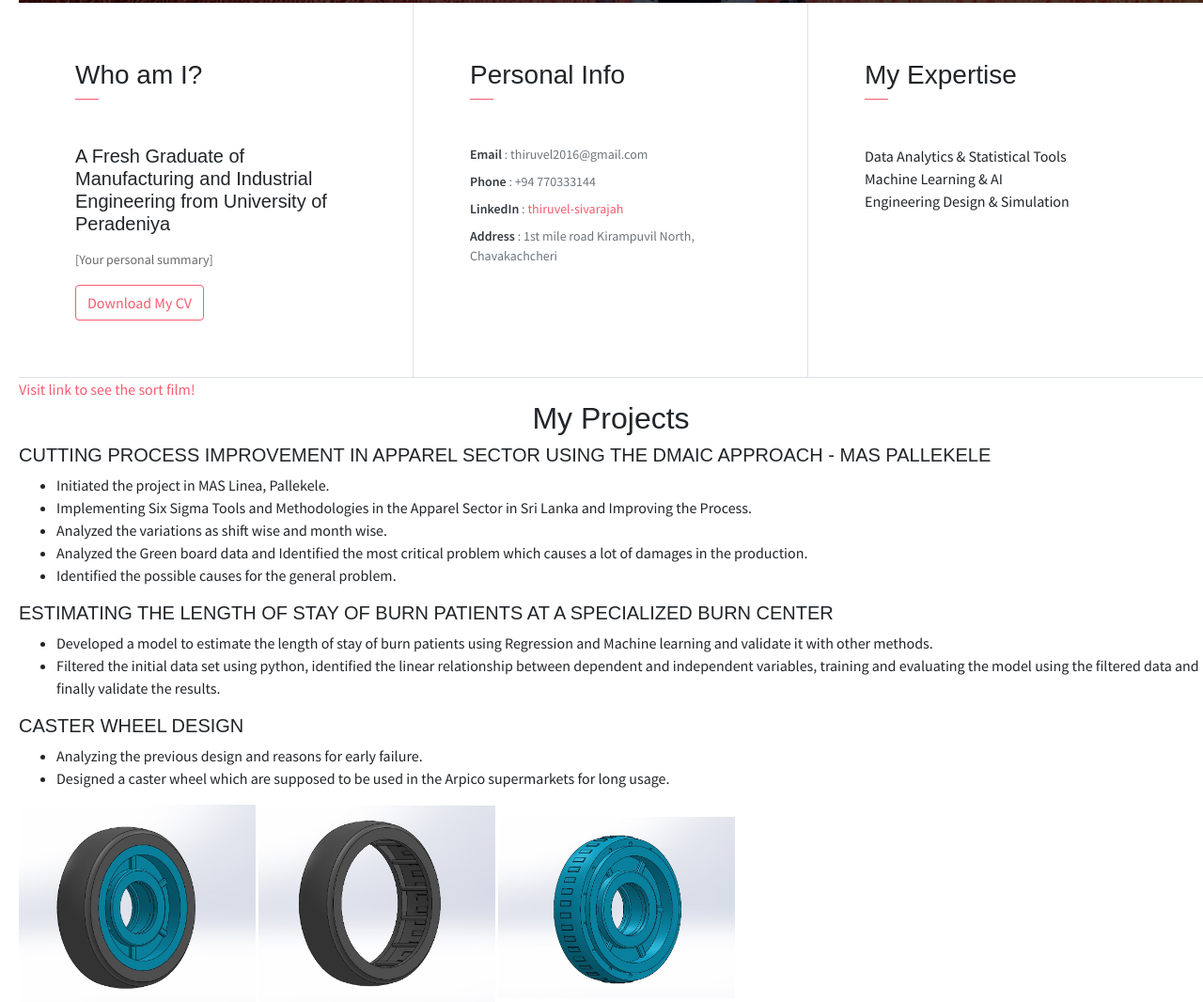
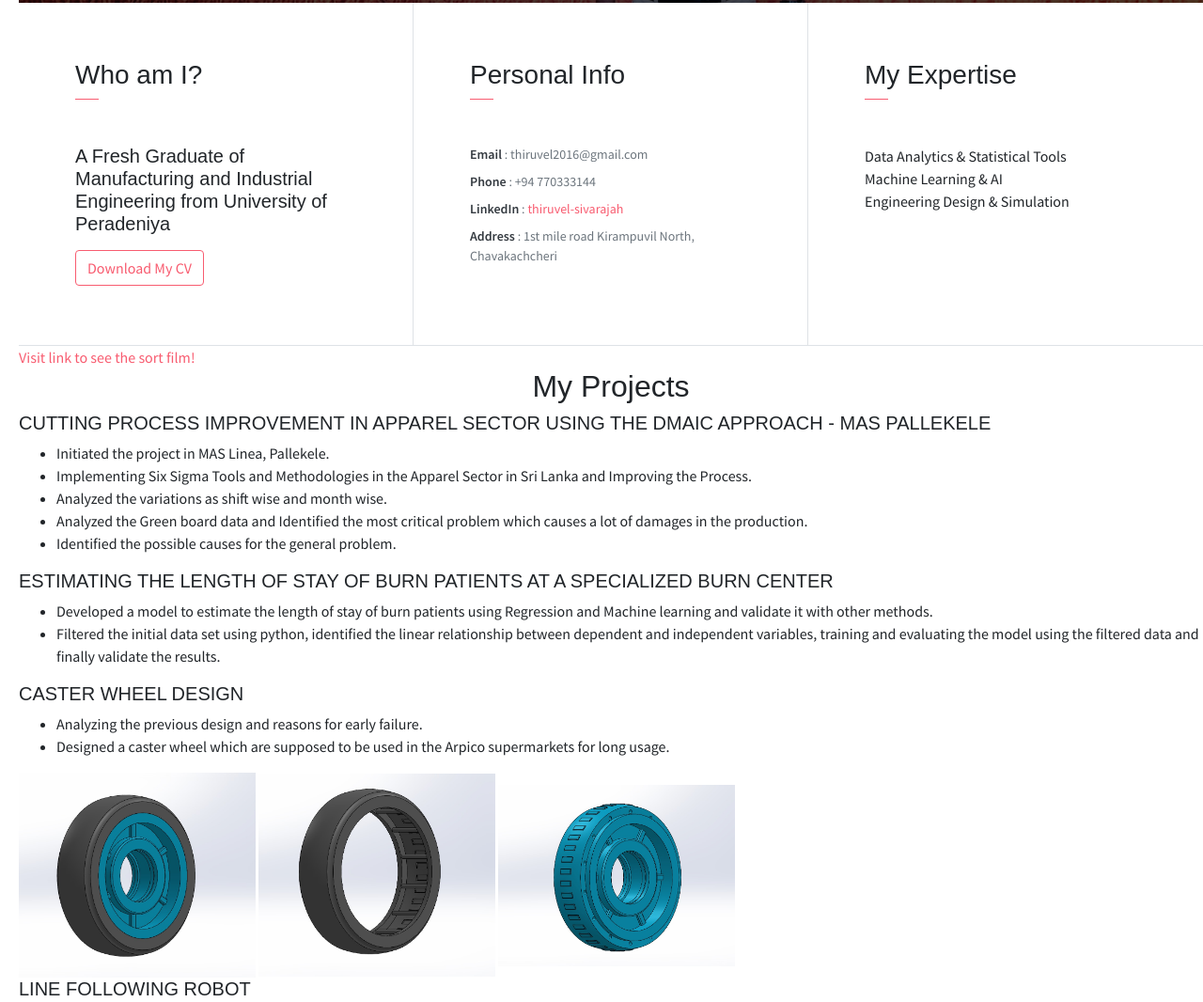
Before and after one commit to BrettLee97/Portfolio, a plain HTML site: page index.html in a window 1280 px wide. Shown: the part 637-1703 px from the top of the page at 94% size. Drawn offline with nearby package versions, Linux system fonts and the light colour scheme; some icons are missing.

Commit message:
Update index.html

```diff
--- a/index.html
+++ b/index.html
@@ -30,7 +30,6 @@
                 <h3 class="font-weight-light">Who am I?</h3>
                 <span class="line mb-5"></span>
                 <h5 class="mb-3">A Fresh Graduate of Manufacturing and Industrial Engineering from University of Peradeniya</h5>
-                <p>[Your personal summary]</p>
                 <button class="btn btn-outline-danger"><i class="icon-down-circled2 "></i>Download My CV</button>
             </div>
             <div class="col-lg-4 about-card">
```
